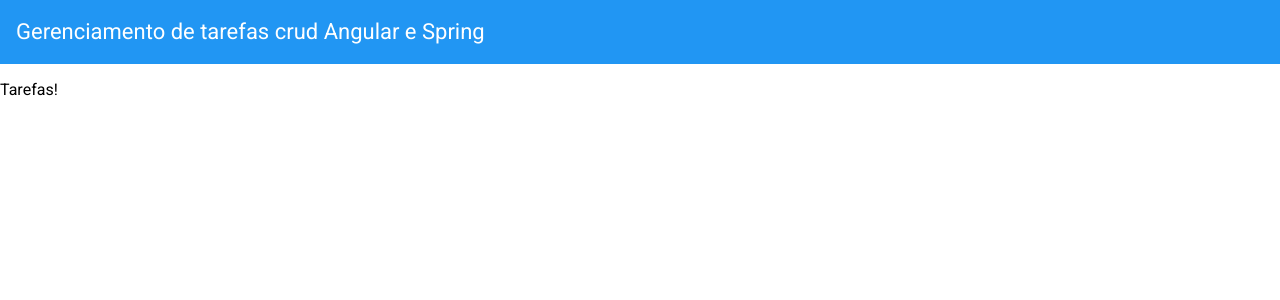
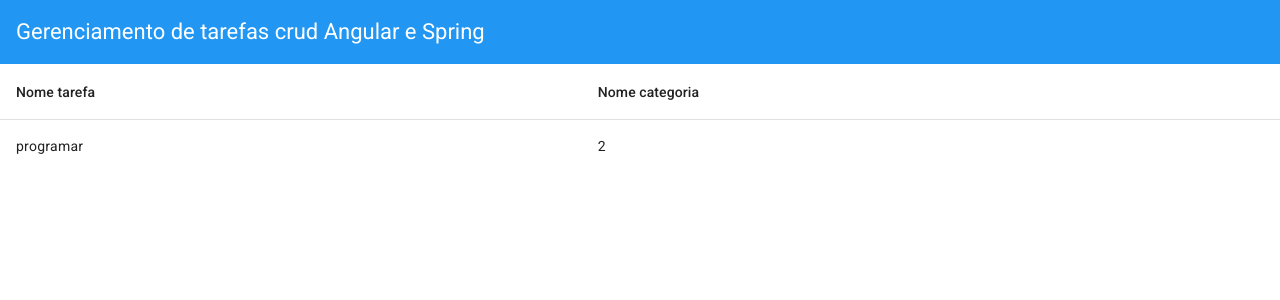
Before and after one commit to Jp0liveira/gerenciamento-tarefas-crud, an Angular app in the folder gerenciamento-tarefas-crud-angular/: page /tarefas in a window 1280 px wide. Shown: the top 300 px of the page. Built offline with nearby package versions, Linux system fonts and the light colour scheme.

Commit message:
feat: criando a tabela que vai conter os registros de tarefas

```diff
--- /dev/null
+++ b/gerenciamento-tarefas-crud-angular/src/app/tarefas/model/tarefa.ts
@@ -0,0 +1,5 @@
+export interface Tarefa {
+  idTerafa: string;
+  nomeTarefa: string;
+  categoriaTarefa: string;
+}
--- a/gerenciamento-tarefas-crud-angular/src/app/tarefas/tarefas/tarefas.component.html
+++ b/gerenciamento-tarefas-crud-angular/src/app/tarefas/tarefas/tarefas.component.html
@@ -1 +1,17 @@
-<p>Tarefas!</p>
+<table mat-table [dataSource]="tarefa" class="mat-elevation-z8">
+
+  <!-- Nome Tarefa -->
+  <ng-container matColumnDef="nomeTarefa">
+    <th mat-header-cell *matHeaderCellDef> Nome tarefa</th>
+    <td mat-cell *matCellDef="let element"> {{element.nomeTarefa}} </td>
+  </ng-container>
+
+  <!-- Nome categoria  -->
+  <ng-container matColumnDef="categoriaTarefa">
+    <th mat-header-cell *matHeaderCellDef> Nome categoria </th>
+    <td mat-cell *matCellDef="let element"> {{element.categoriaTarefa}} </td>
+  </ng-container>
+
+  <tr mat-header-row *matHeaderRowDef="displayedColumns"></tr>
+  <tr mat-row *matRowDef="let row; columns: displayedColumns;"></tr>
+</table>
--- a/gerenciamento-tarefas-crud-angular/src/app/tarefas/tarefas/tarefas.component.ts
+++ b/gerenciamento-tarefas-crud-angular/src/app/tarefas/tarefas/tarefas.component.ts
@@ -1,11 +1,26 @@
-import { Component } from '@angular/core';
+import {Component, OnInit} from '@angular/core';
+import { MatTableModule } from '@angular/material/table';
+import {Tarefa} from '../model/tarefa';
 
 @Component({
   selector: 'app-tarefas',
-  imports: [],
+  imports: [MatTableModule],
   templateUrl: './tarefas.component.html',
   styleUrl: './tarefas.component.scss'
 })
-export class TarefasComponent {
+export class TarefasComponent implements OnInit{
+  tarefa: Tarefa[] = [
+    { idTerafa: '1',
+      nomeTarefa: 'programar',
+      categoriaTarefa: '2'
+    }
+  ];
+
+  displayedColumns = ['nomeTarefa', 'categoriaTarefa']
+
+  constructor() {
+  }
+
+  ngOnInit(): void { }
 
 }
```
